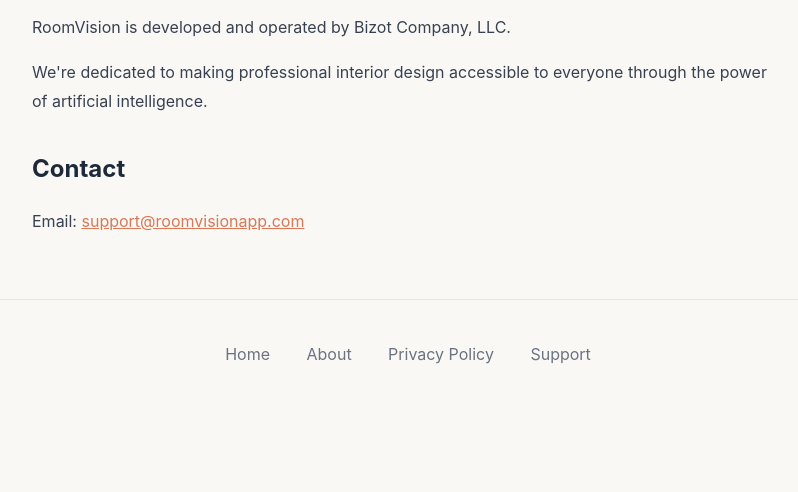
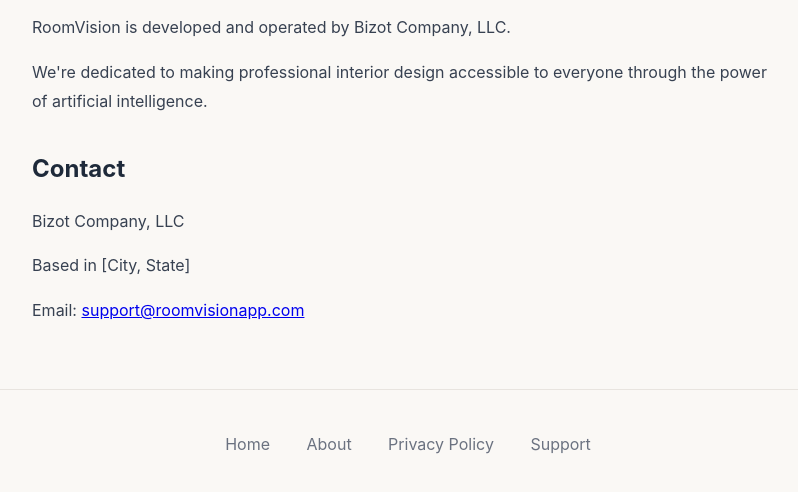
Before and after one commit to sambizot/roomvision-website, a plain HTML site: page about.html in a window 1280 px wide. Shown: the part 216-708 px from the top of the page, without its empty margins (232-1030 px from the left). Drawn offline with Linux system fonts and the light colour scheme.

Commit message:
updated priv plicy

```diff
--- a/about.html
+++ b/about.html
@@ -34,7 +34,9 @@
       <p>We're dedicated to making professional interior design accessible to everyone through the power of artificial intelligence.</p>
 
       <h2 style="margin-top: 32px; margin-bottom: 16px;">Contact</h2>
-      <p>Email: <a href="mailto:support@roomvisionapp.com" style="color: #D97756;">support@roomvisionapp.com</a></p>
+      <p>Bizot Company, LLC</p>
+<p>Based in [City, State]</p>
+<p>Email: <a href="mailto:support@roomvisionapp.com">support@roomvisionapp.com</a></p>
          </div>
   </main>
 
```
Also changed, not shown: privacy.html (+2 -2 lines).
